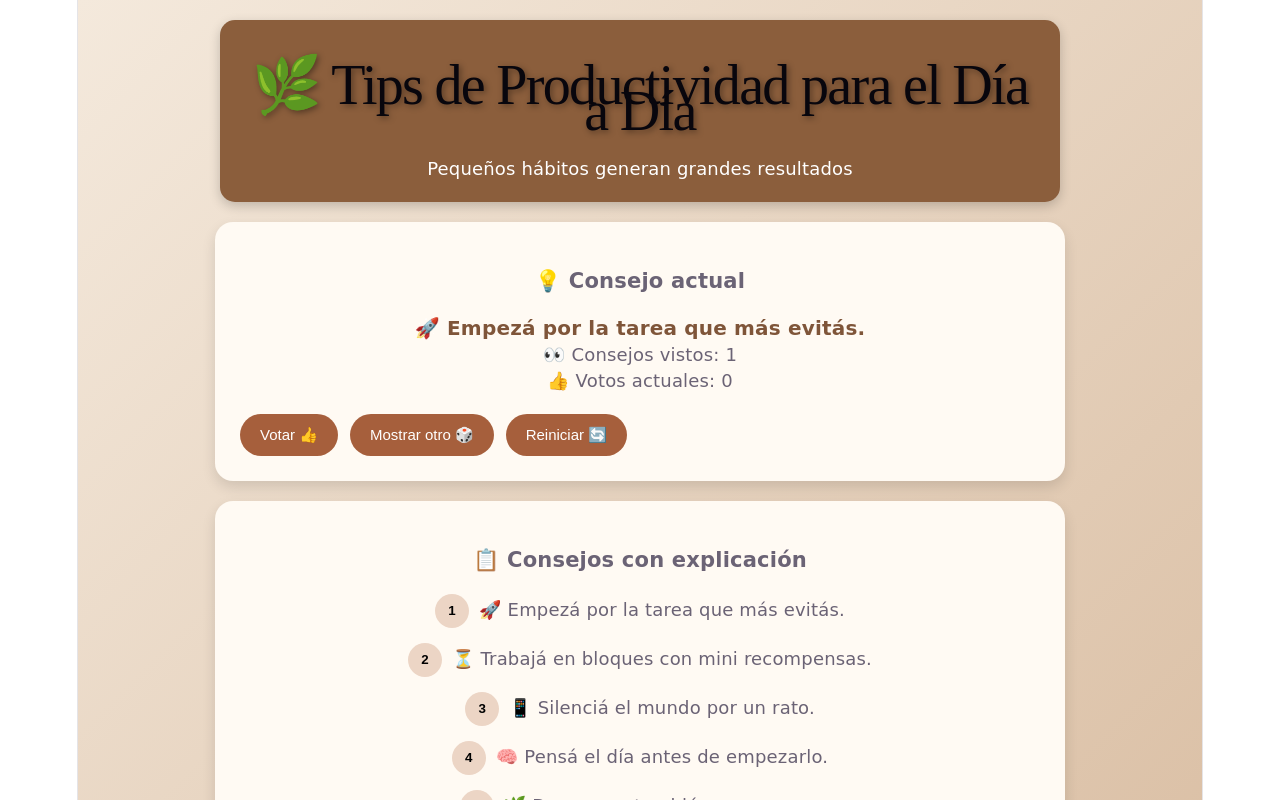
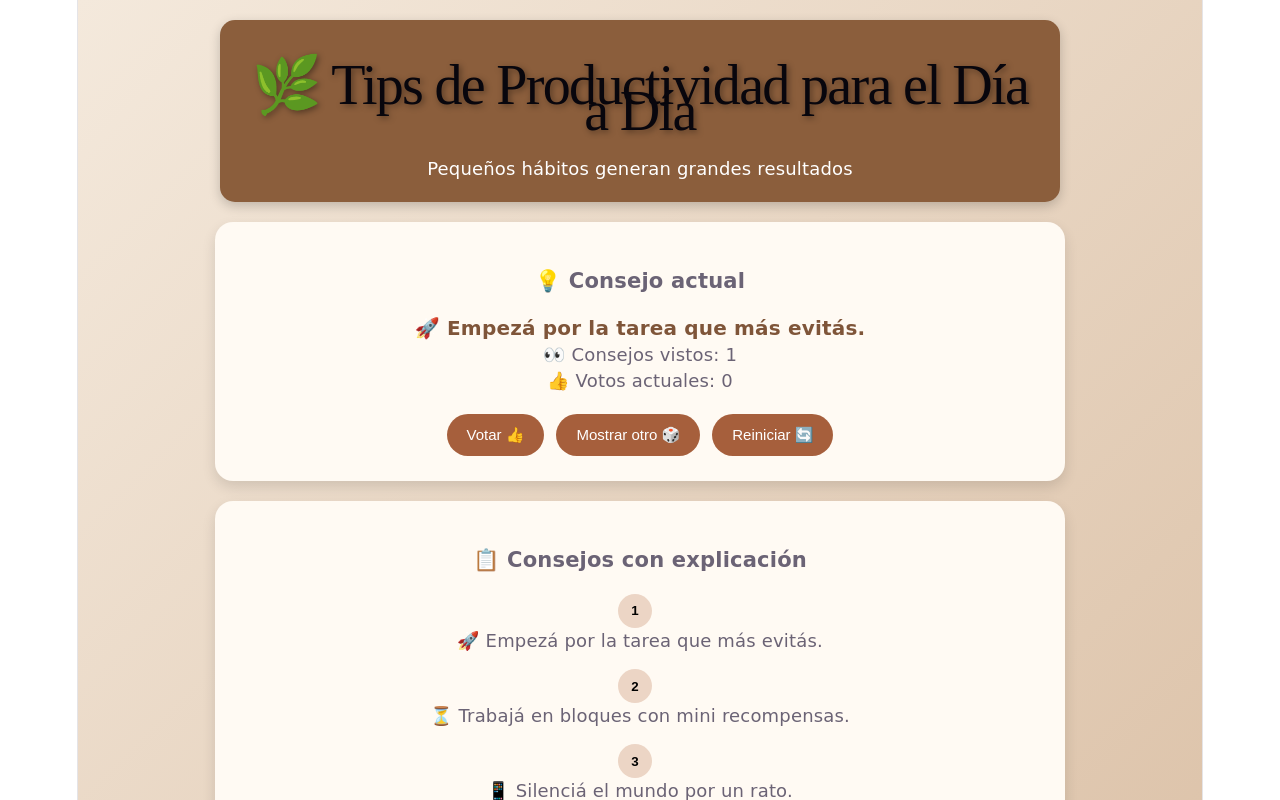
Before and after one commit to fegu12utn/TPN-2-Tip-Productividad, a React (Vite) app: page / in a window 1280 px wide. Shown: the top 800 px of the page. Built offline with nearby package versions, Linux system fonts and the light colour scheme.

Commit message:
Nuevo cambio

```diff
--- a/src/App.css
+++ b/src/App.css
@@ -35,6 +35,9 @@
 
 .tip-item {
   margin-bottom: 15px;
+  display: flex;
+  flex-direction: column;
+  align-items: center;
 }
 
 .circle-btn {
@@ -54,15 +57,18 @@
 }
 
 .detalle {
-  margin-left: 45px;
   color: #6a4a3c;
   margin-top: 8px;
+  text-align: center;
+  max-width: 650px;
 }
 
 .button-group {
   margin-top: 20px;
   display: flex;
+  justify-content: center;
   gap: 12px;
+  flex-wrap: wrap;
 }
 
 .button-group button {
```
